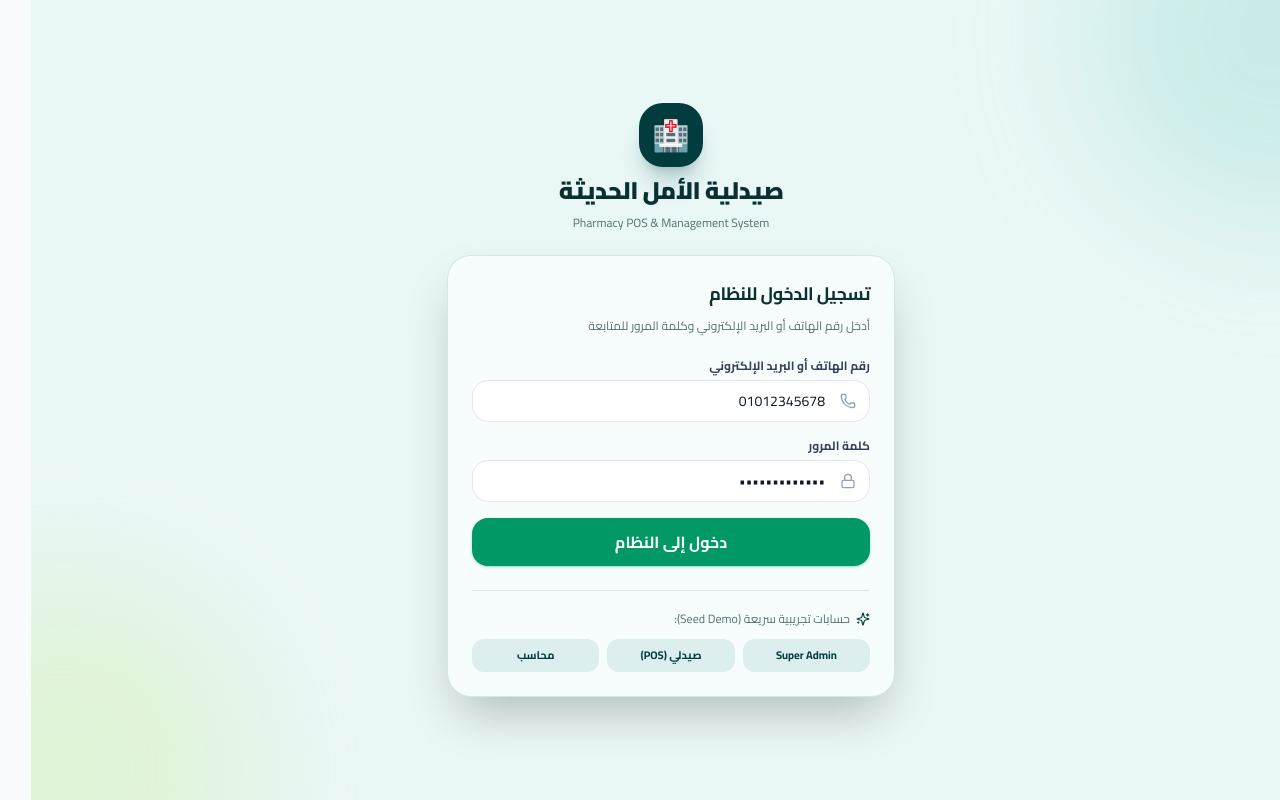
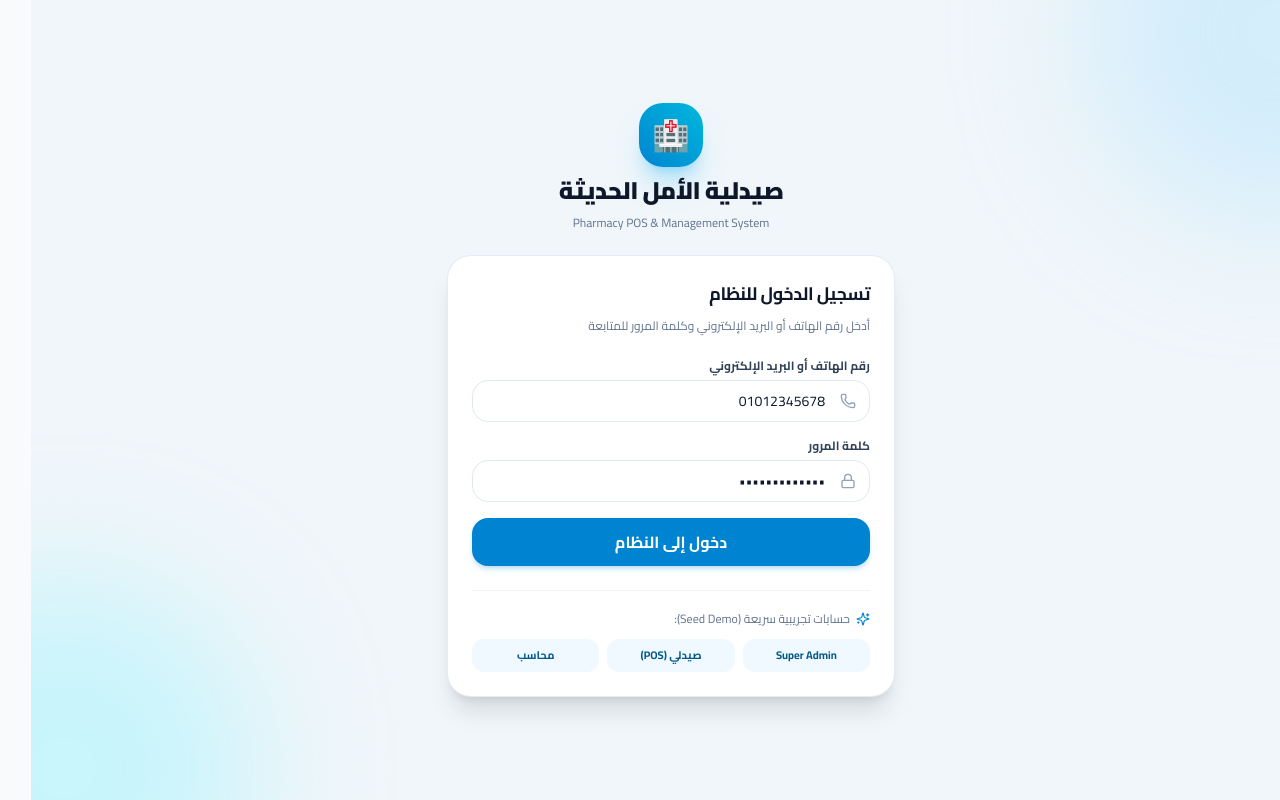
Before and after one commit to rabea-shaban/-PHARMACY-POS, a React (Vite) app in the folder pharmacy-pos-frontend/: page /login in a window 1280 px wide. Built offline with nearby package versions, Linux system fonts and the light colour scheme; no server answers.

Commit message:
feat(design): implement clean pharmacy ice-blue and crisp white light theme

```diff
--- a/pharmacy-pos-frontend/src/components/ui/Button.tsx
+++ b/pharmacy-pos-frontend/src/components/ui/Button.tsx
@@ -9,15 +9,17 @@ export const buttonVariants = cva(
     variants: {
       variant: {
         primary:
-          'bg-emerald-600 text-white hover:bg-emerald-700 focus:ring-emerald-500 shadow-sm shadow-emerald-600/30 dark:bg-emerald-500 dark:text-slate-950 dark:hover:bg-emerald-400 dark:focus:ring-emerald-400 dark:shadow-emerald-500/20',
+          'bg-sky-600 text-white hover:bg-sky-700 focus:ring-sky-500 shadow-sm shadow-sky-600/20 dark:bg-sky-500 dark:text-slate-950 dark:hover:bg-sky-400 dark:focus:ring-sky-400 dark:shadow-sky-500/20',
         secondary:
-          'bg-slate-100 text-slate-900 hover:bg-slate-200 focus:ring-slate-400 dark:bg-[#1E293B] dark:text-slate-100 dark:hover:bg-[#2A374F]',
+          'bg-sky-100 text-sky-800 hover:bg-sky-200 focus:ring-sky-400 dark:bg-[#1E293B] dark:text-slate-100 dark:hover:bg-[#2A374F]',
         outline:
-          'border border-slate-200 text-slate-800 bg-white hover:bg-slate-50 focus:ring-emerald-500 dark:border-[#223049] dark:bg-[#131B2A] dark:text-slate-200 dark:hover:bg-[#1C273B]',
+          'border border-slate-200 text-slate-800 bg-white hover:bg-slate-50 focus:ring-sky-500 dark:border-[#223049] dark:bg-[#131B2A] dark:text-slate-200 dark:hover:bg-[#1C273B]',
         ghost:
-          'text-slate-600 hover:bg-slate-100 hover:text-slate-900 dark:text-slate-300 dark:hover:bg-[#1A2639] dark:hover:text-white',
+          'text-slate-600 hover:bg-sky-50 hover:text-sky-700 dark:text-slate-300 dark:hover:bg-[#1A2639] dark:hover:text-white',
         danger:
           'bg-rose-600 text-white hover:bg-rose-700 focus:ring-rose-500 shadow-sm shadow-rose-600/20 dark:bg-rose-500 dark:text-white dark:hover:bg-rose-600',
+        success:
+          'bg-emerald-600 text-white hover:bg-emerald-700 focus:ring-emerald-500 shadow-sm dark:bg-emerald-500 dark:text-slate-950',
       },
       size: {
         sm: 'h-8 px-3 text-xs gap-1.5',
--- a/pharmacy-pos-frontend/src/index.css
+++ b/pharmacy-pos-frontend/src/index.css
@@ -18,53 +18,38 @@
 
   --color-app-text: var(--app-text);
   --color-app-text-muted: var(--app-text-muted);
-  --color-app-text-faint: var(--app-text-faint);
 }
 
 :root {
-  /* Light Theme (Clean Fresh Medical) */
-  --app-bg: #F4FBF9;
+  /* Light Theme (Clean Crisp Pharmacy: Ice-Blue & Pure White) */
+  --app-bg: #F0F6FA;
   --app-surface: #FFFFFF;
   --app-surface-hover: #F8FAFC;
-  --app-border: #E2E8F0;
-  --app-border-hover: #CBD5E1;
+  --app-border: #E1EDF4;
+  --app-border-hover: #CBDDE7;
 
-  --brand-primary: #003C3D;
-  --brand-primary-hover: #005456;
-  --brand-accent: #10B981;
+  --brand-primary: #0284C7;
+  --brand-primary-hover: #0369A1;
+  --brand-accent: #0EA5E9;
 
   --app-text: #0F172A;
   --app-text-muted: #64748B;
-  --app-text-faint: #94A3B8;
-
-  /* Status */
-  --status-success: #10B981;
-  --status-warning: #F59E0B;
-  --status-danger: #EF4444;
-  --status-info: #06B6D4;
 }
 
 .dark {
-  /* Dark Theme (Modern Sleek High-Contrast Dark Slate) */
+  /* Dark Theme (Modern Sleek High-Contrast Obsidian Slate) */
   --app-bg: #0B0F17;
   --app-surface: #131B2A;
   --app-surface-hover: #1C273B;
   --app-border: #223049;
   --app-border-hover: #334666;
 
-  --brand-primary: #10B981;
-  --brand-primary-hover: #059669;
-  --brand-accent: #34D399;
+  --brand-primary: #38BDF8;
+  --brand-primary-hover: #0EA5E9;
+  --brand-accent: #10B981;
 
   --app-text: #F8FAFC;
   --app-text-muted: #94A3B8;
-  --app-text-faint: #64748B;
-
-  /* Status */
-  --status-success: #34D399;
-  --status-warning: #FBBF24;
-  --status-danger: #F87171;
-  --status-info: #22D3EE;
 }
 
 @layer base {
@@ -87,7 +72,7 @@
   background: transparent;
 }
 ::-webkit-scrollbar-thumb {
-  background: #64748B;
+  background: #CBDDE7;
   border-radius: 9999px;
 }
 .dark ::-webkit-scrollbar-thumb {
--- a/pharmacy-pos-frontend/src/pages/DashboardPage.tsx
+++ b/pharmacy-pos-frontend/src/pages/DashboardPage.tsx
@@ -21,7 +21,7 @@ export const DashboardPage: React.FC = () => {
         }
       />
 
-      {/* KPI Cards Grid using Exact Palette */}
+      {/* KPI Cards Grid */}
       <div className="grid grid-cols-1 sm:grid-cols-2 lg:grid-cols-4 gap-5">
         <StatCard
           title="إجمالي المبيعات (Total Sales)"
@@ -55,23 +55,23 @@ export const DashboardPage: React.FC = () => {
 
       {/* Overview Content */}
       <div className="grid grid-cols-1 lg:grid-cols-2 gap-6">
-        <Card className="rounded-3xl border-[#D5E6E5] bg-[#F7FCFC]">
+        <Card className="rounded-3xl">
           <CardHeader>
-            <CardTitle className="text-[#0B3031]">حركة المبيعات الأسبوعية</CardTitle>
+            <CardTitle>حركة المبيعات الأسبوعية</CardTitle>
           </CardHeader>
           <CardContent>
-            <div className="p-10 text-center text-[#557274] text-sm">
-              سيتم دمج رسوم Recharts البيانية بألوان (Mint, Coral, Lime, Purple, Cyan) في مرحلة F04.
+            <div className="p-10 text-center text-slate-400 text-sm">
+              سيتم دمج رسوم Recharts البيانية في مرحلة F04.
             </div>
           </CardContent>
         </Card>
 
-        <Card className="rounded-3xl border-[#D5E6E5] bg-[#F7FCFC]">
+        <Card className="rounded-3xl">
           <CardHeader>
-            <CardTitle className="text-[#0B3031]">الأدوية الأكثر طلباً</CardTitle>
+            <CardTitle>الأدوية الأكثر طلباً</CardTitle>
           </CardHeader>
           <CardContent>
-            <div className="p-10 text-center text-[#557274] text-sm">
+            <div className="p-10 text-center text-slate-400 text-sm">
               سيتم عرض قائمة الأصناف الأكثر مبيعاً ونواقص المخزون في مرحلة F04.
             </div>
           </CardContent>
--- a/pharmacy-pos-frontend/src/pages/LoginPage.tsx
+++ b/pharmacy-pos-frontend/src/pages/LoginPage.tsx
@@ -49,26 +49,26 @@ export const LoginPage: React.FC = () => {
   };
 
   return (
-    <div className="min-h-screen bg-[#EAF7F7] flex items-center justify-center p-4 relative overflow-hidden font-cairo">
-      {/* Background Decorative Circles */}
-      <div className="absolute -top-40 -right-40 w-96 h-96 bg-[#83D4C8]/30 rounded-full blur-3xl pointer-events-none" />
-      <div className="absolute -bottom-40 -left-40 w-96 h-96 bg-[#CBEF91]/30 rounded-full blur-3xl pointer-events-none" />
+    <div className="min-h-screen bg-[#F0F6FA] dark:bg-[#0B0F17] flex items-center justify-center p-4 relative overflow-hidden font-cairo">
+      {/* Background Decorative Blur Circles */}
+      <div className="absolute -top-40 -right-40 w-96 h-96 bg-sky-200/50 dark:bg-sky-500/10 rounded-full blur-3xl pointer-events-none" />
+      <div className="absolute -bottom-40 -left-40 w-96 h-96 bg-cyan-200/50 dark:bg-cyan-500/10 rounded-full blur-3xl pointer-events-none" />
 
       <div className="w-full max-w-md space-y-6 relative z-10">
         {/* Brand Header */}
         <div className="text-center space-y-2">
-          <div className="inline-flex w-16 h-16 rounded-3xl bg-[#003C3D] text-white items-center justify-center text-3xl shadow-xl shadow-[#003C3D]/20">
+          <div className="inline-flex w-16 h-16 rounded-3xl bg-gradient-to-tr from-sky-600 to-cyan-500 text-white items-center justify-center text-3xl shadow-xl shadow-sky-500/25">
             🏥
           </div>
-          <h1 className="text-2xl font-black text-[#0B3031] tracking-tight">صيدلية الأمل الحديثة</h1>
-          <p className="text-xs text-[#557274]">Pharmacy POS & Management System</p>
+          <h1 className="text-2xl font-black text-slate-900 dark:text-white tracking-tight">صيدلية الأمل الحديثة</h1>
+          <p className="text-xs text-slate-500 dark:text-slate-400">Pharmacy POS & Management System</p>
         </div>
 
         {/* Login Card */}
-        <Card className="border-[#D5E6E5] bg-[#F7FCFC] shadow-2xl rounded-3xl">
+        <Card className="border-slate-200/80 dark:border-[#223049] bg-white dark:bg-[#131B2A] shadow-xl rounded-3xl">
           <CardHeader>
-            <CardTitle className="text-[#0B3031] text-lg">تسجيل الدخول للنظام</CardTitle>
-            <CardDescription className="text-[#557274]">
+            <CardTitle className="text-slate-900 dark:text-white text-lg">تسجيل الدخول للنظام</CardTitle>
+            <CardDescription className="text-slate-500 dark:text-slate-400">
               أدخل رقم الهاتف أو البريد الإلكتروني وكلمة المرور للمتابعة
             </CardDescription>
           </CardHeader>
@@ -96,41 +96,41 @@ export const LoginPage: React.FC = () => {
               />
 
               {error && (
-                <div className="p-3 rounded-2xl bg-[#FDEBEC] border border-[#F8D7DA] text-[#842029] text-xs font-medium">
+                <div className="p-3 rounded-2xl bg-rose-50 border border-rose-200 text-rose-700 dark:bg-rose-950/40 dark:border-rose-800 dark:text-rose-300 text-xs font-medium">
                   {error}
                 </div>
               )}
 
-              <Button type="submit" variant="primary" size="lg" className="w-full" isLoading={isLoading}>
+              <Button type="submit" variant="primary" size="lg" className="w-full shadow-md" isLoading={isLoading}>
                 دخول إلى النظام
               </Button>
             </form>
 
             {/* Quick Demo Accounts */}
-            <div className="mt-6 pt-5 border-t border-[#D5E6E5]">
-              <div className="flex items-center gap-1.5 text-xs text-[#557274] mb-3">
-                <Sparkles className="w-3.5 h-3.5 text-[#003C3D]" />
+            <div className="mt-6 pt-5 border-t border-slate-100 dark:border-[#1E293B]">
+              <div className="flex items-center gap-1.5 text-xs text-slate-500 dark:text-slate-400 mb-3">
+                <Sparkles className="w-3.5 h-3.5 text-sky-600 dark:text-sky-400" />
                 <span>حسابات تجريبية سريعة (Seed Demo):</span>
               </div>
               <div className="grid grid-cols-3 gap-2 text-[11px]">
                 <button
                   type="button"
                   onClick={() => handleQuickFill('01012345678', 'AdminPass123!')}
-                  className="p-2 rounded-xl bg-[#DDEEEE] hover:bg-[#cbe6e6] text-[#003C3D] text-center font-bold transition-colors"
+                  className="p-2 rounded-xl bg-sky-50 hover:bg-sky-100 text-sky-800 dark:bg-[#1E293B] dark:text-slate-200 text-center font-bold transition-colors"
                 >
                   Super Admin
                 </button>
                 <button
                   type="button"
                   onClick={() => handleQuickFill('01123456789', 'PharmPass123!')}
-                  className="p-2 rounded-xl bg-[#DDEEEE] hover:bg-[#cbe6e6] text-[#003C3D] text-center font-bold transition-colors"
+                  className="p-2 rounded-xl bg-sky-50 hover:bg-sky-100 text-sky-800 dark:bg-[#1E293B] dark:text-slate-200 text-center font-bold transition-colors"
                 >
                   صيدلي (POS)
                 </button>
                 <button
                   type="button"
                   onClick={() => handleQuickFill('01223456789', 'AccPass123!')}
-                  className="p-2 rounded-xl bg-[#DDEEEE] hover:bg-[#cbe6e6] text-[#003C3D] text-center font-bold transition-colors"
+                  className="p-2 rounded-xl bg-sky-50 hover:bg-sky-100 text-sky-800 dark:bg-[#1E293B] dark:text-slate-200 text-center font-bold transition-colors"
                 >
                   محاسب
                 </button>
```
Also changed, not shown: pharmacy-pos-frontend/src/components/common/StatCard.tsx (+22 -22 lines), pharmacy-pos-frontend/src/components/layout/Header.tsx (+7 -7 lines), pharmacy-pos-frontend/src/components/layout/Sidebar.tsx (+8 -8 lines), pharmacy-pos-frontend/src/pages/POSPage.tsx (+5 -5 lines).
